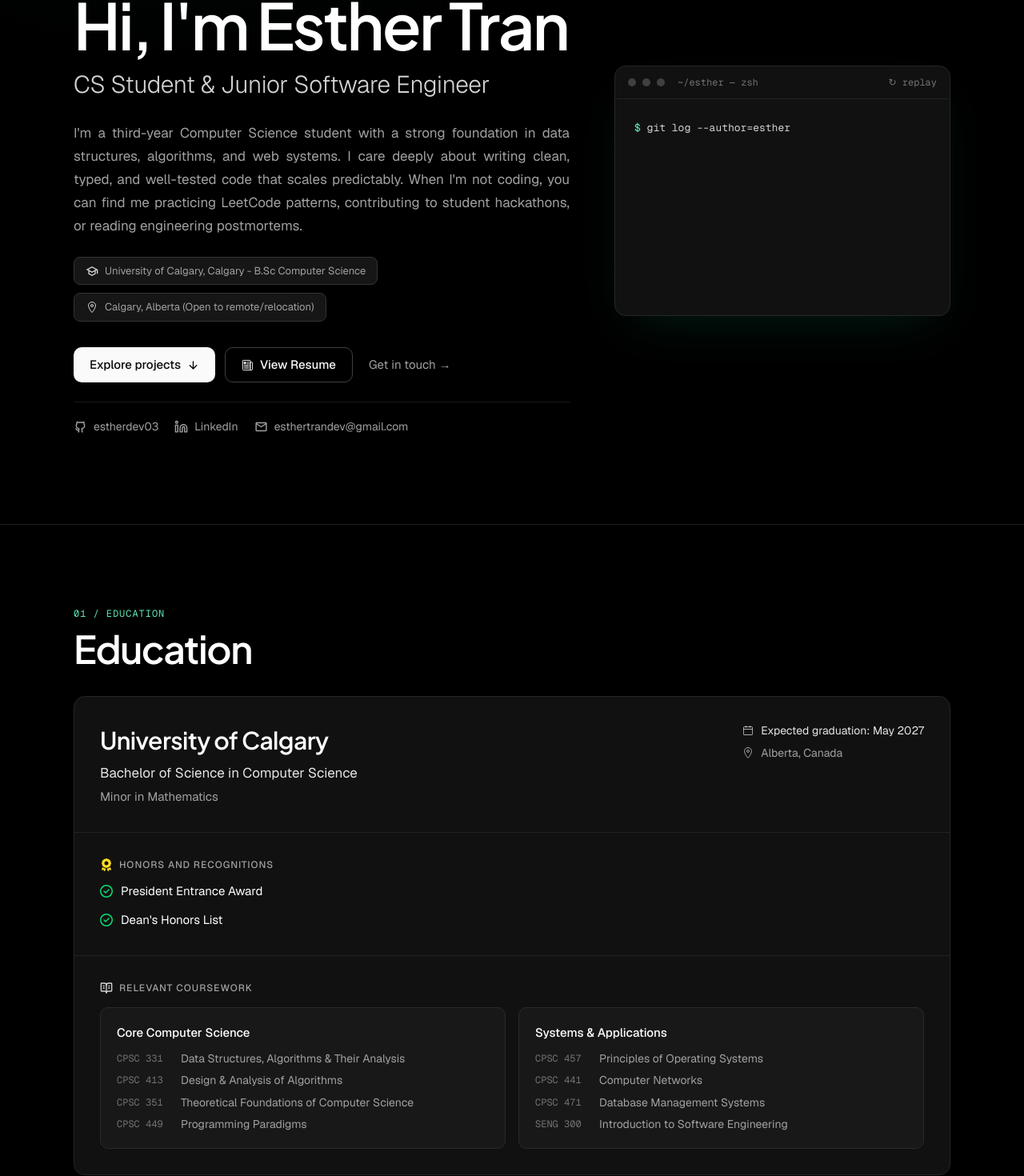
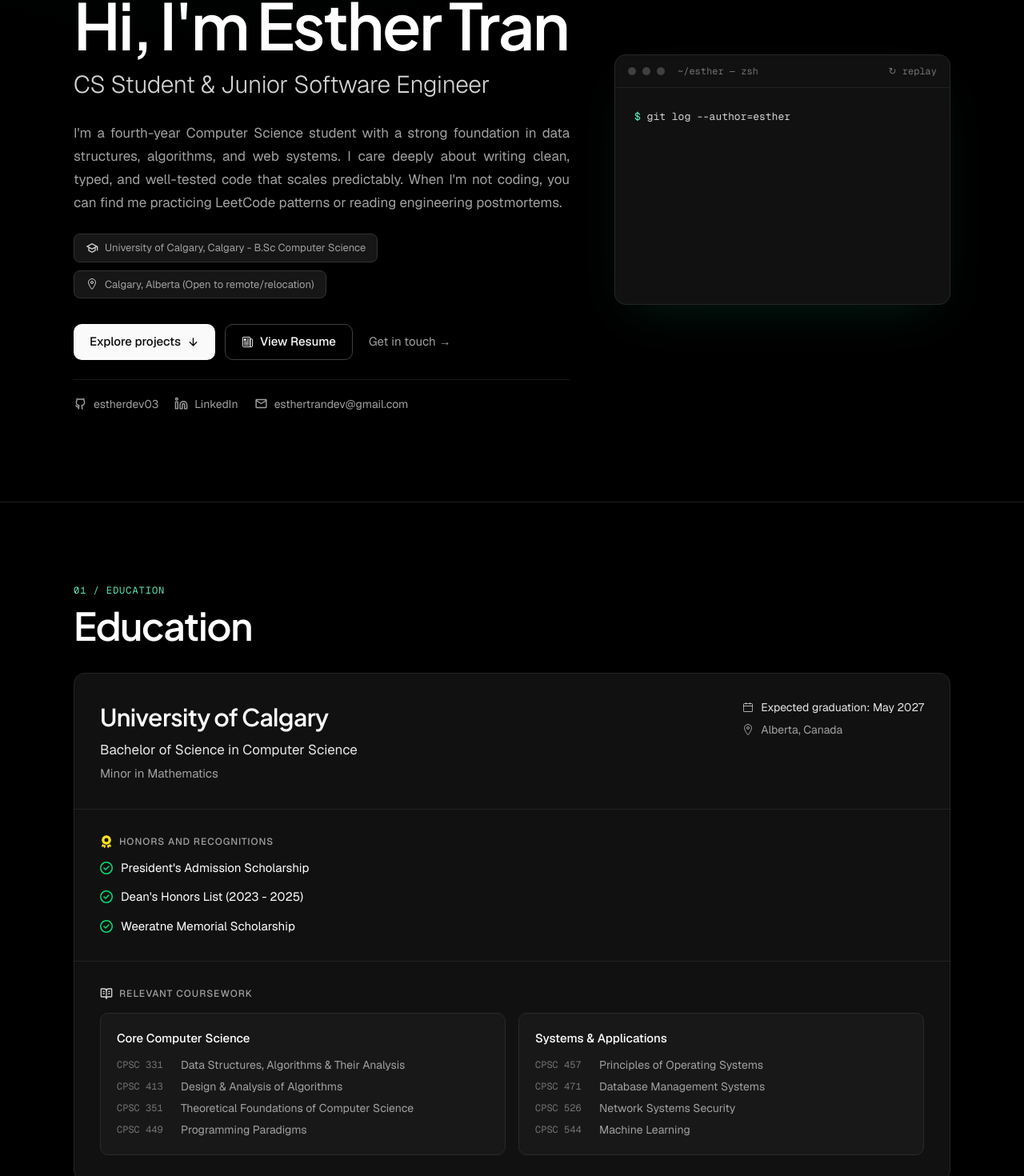
Before and after one commit to estherdev03/portfolio, a Next.js app: page / in a window 1280 px wide. Shown: the part 242-1712 px from the top of the page at 80% size. Built offline with nearby package versions, Linux system fonts and the light colour scheme.

Commit message:
feat: update the portfolio info and README

```diff
--- a/app/components/Education.tsx
+++ b/app/components/Education.tsx
@@ -9,7 +9,10 @@ const COURSEWORK = [
   {
     group: "Core Computer Science",
     items: [
-      { code: "CPSC 331", name: "Data Structures, Algorithms & Their Analysis" },
+      {
+        code: "CPSC 331",
+        name: "Data Structures, Algorithms & Their Analysis",
+      },
       { code: "CPSC 413", name: "Design & Analysis of Algorithms" },
       { code: "CPSC 351", name: "Theoretical Foundations of Computer Science" },
       { code: "CPSC 449", name: "Programming Paradigms" },
@@ -19,9 +22,9 @@ const COURSEWORK = [
     group: "Systems & Applications",
     items: [
       { code: "CPSC 457", name: "Principles of Operating Systems" },
-      { code: "CPSC 441", name: "Computer Networks" },
       { code: "CPSC 471", name: "Database Management Systems" },
-      { code: "SENG 300", name: "Introduction to Software Engineering" },
+      { code: "CPSC 526", name: "Network Systems Security" },
+      { code: "CPSC 544", name: "Machine Learning" },
     ],
   },
 ];
@@ -39,7 +42,9 @@ const Education = () => {
             <div className="text-[17px] text-neutral-200">
               Bachelor of Science in Computer Science
             </div>
-            <div className="text-[15px] text-neutral-400">Minor in Mathematics</div>
+            <div className="text-[15px] text-neutral-400">
+              Minor in Mathematics
+            </div>
           </div>
           <div className="flex flex-col gap-2 text-sm">
             <div className="flex items-center gap-2 text-neutral-200">
@@ -59,11 +64,15 @@ const Education = () => {
           </div>
           <div className="flex items-center gap-2.5 text-[15px]">
             <FaRegCircleCheck className="text-green-400 text-base" />
-            <div>President Entrance Award</div>
+            <div>President&apos;s Admission Scholarship</div>
           </div>
           <div className="flex items-center gap-2.5 text-[15px]">
             <FaRegCircleCheck className="text-green-400 text-base" />
-            <div>Dean&apos;s Honors List</div>
+            <div>Dean&apos;s Honors List (2023 - 2025)</div>
+          </div>
+          <div className="flex items-center gap-2.5 text-[15px]">
+            <FaRegCircleCheck className="text-green-400 text-base" />
+            <div>Weeratne Memorial Scholarship</div>
           </div>
         </div>
         <div className="p-[clamp(20px,3vw,32px)] flex flex-col gap-4">
--- a/app/components/Hero.tsx
+++ b/app/components/Hero.tsx
@@ -111,12 +111,11 @@ const Hero = () => {
             </div>
           </div>
           <p className="m-0 text-neutral-400 text-[clamp(15px,1.4vw,17px)] leading-[1.7] text-pretty text-justify">
-            I&apos;m a third-year Computer Science student with a strong
+            I&apos;m a fourth-year Computer Science student with a strong
             foundation in data structures, algorithms, and web systems. I care
             deeply about writing clean, typed, and well-tested code that scales
             predictably. When I&apos;m not coding, you can find me practicing
-            LeetCode patterns, contributing to student hackathons, or reading
-            engineering postmortems.
+            LeetCode patterns or reading engineering postmortems.
           </p>
           <div className="flex flex-wrap gap-2.5">
             <div className="flex items-center gap-2 px-3.5 py-1.75 bg-neutral-800/60 border border-[#333] rounded-lg text-[13px] text-neutral-400 max-w-full">
--- a/app/components/ProjectCard.tsx
+++ b/app/components/ProjectCard.tsx
@@ -36,8 +36,6 @@ const ProjectCard = ({
 }) => {
   const projectOrder = Object.values(ProjectName);
   const position = `0${projectOrder.indexOf(id) + 1} / 0${projectOrder.length}`;
-
-  console.log(githubRepo);
 
   return (
     <article className="border border-neutral-800 bg-[#0f0f0f] rounded-[18px] overflow-hidden transition-colors hover:border-[#3a3a3a]">
--- a/app/components/Projects.tsx
+++ b/app/components/Projects.tsx
@@ -56,16 +56,16 @@ const Projects = () => {
   const maplePathBenchmark = (
     <>
       <div className="highlight-tile">
-        <div>NDCG@10 Benchmark</div>
-        <div>Retrieval Eval</div>
+        <div>516 NOC Unit Groups</div>
+        <div>Hybrid RAG Index</div>
       </div>
       <div className="highlight-tile">
-        <div>NDCG@10 Benchmark</div>
-        <div>Retrieval Eval</div>
+        <div>NDCG@10 · 4 Pipelines</div>
+        <div>Retrieval Benchmark</div>
       </div>
       <div className="highlight-tile">
-        <div>NDCG@10 Benchmark</div>
-        <div>Retrieval Eval</div>
+        <div>186 pytest Tests</div>
+        <div>Automated Suite</div>
       </div>
     </>
   );
@@ -90,7 +90,8 @@ const Projects = () => {
       </li>
       <li>
         Built reactive Next.js 16 frontend with Zustand state store, React Hook
-        Form, and Zod client & server schema validation.
+        Form + Zod client validation, backed by class-validator DTOs on the
+        server.
       </li>
       <li>
         Deployed distributed production architecture with frontend hosted on
@@ -116,16 +117,16 @@ const Projects = () => {
   const pomodoroBenchmark = (
     <>
       <div className="highlight-tile">
-        <div>NDCG@10 Benchmark</div>
-        <div>Retrieval Eval</div>
+        <div>15 REST Endpoints</div>
+        <div>NestJS API</div>
       </div>
       <div className="highlight-tile">
-        <div>NDCG@10 Benchmark</div>
-        <div>Retrieval Eval</div>
+        <div>httpOnly Cookie Proxy</div>
+        <div>Next.js BFF Layer</div>
       </div>
       <div className="highlight-tile">
-        <div>NDCG@10 Benchmark</div>
-        <div>Retrieval Eval</div>
+        <div>25 / 5 / 15 min</div>
+        <div>Session Lifecycle</div>
       </div>
     </>
   );
@@ -173,16 +174,16 @@ const Projects = () => {
   const canvaBenchmark = (
     <>
       <div className="highlight-tile">
-        <div>NDCG@10 Benchmark</div>
-        <div>Retrieval Eval</div>
+        <div>Drag · Resize · Rotate</div>
+        <div>Canvas Editor</div>
       </div>
       <div className="highlight-tile">
-        <div>NDCG@10 Benchmark</div>
-        <div>Retrieval Eval</div>
+        <div>6 Mongoose Models</div>
+        <div>MongoDB Schema</div>
       </div>
       <div className="highlight-tile">
-        <div>NDCG@10 Benchmark</div>
-        <div>Retrieval Eval</div>
+        <div>PNG Export</div>
+        <div>html-to-image</div>
       </div>
     </>
   );
@@ -216,11 +217,11 @@ const Projects = () => {
       category: (
         <>
           <div className="stat-tile">
-            <div>NDCG@10 Benchmark</div>
-            <div>Retrieval Eval</div>
+            <div>BM25 + pgvector + RRF</div>
+            <div>Hybrid Retrieval</div>
           </div>
           <div className="stat-tile">
-            <div>LangGraph State</div>
+            <div>7-Node LangGraph</div>
             <div>Orchestration</div>
           </div>
           <div className="stat-tile">
@@ -322,7 +323,7 @@ const Projects = () => {
           </li>
         </>
       ),
-      testing: `Controller unit tests and integration tests in NestJS using Jest (app.controller.spec.ts), paired with strict Zod validation on all API payloads.`,
+      testing: `Jest unit and e2e harness scaffolded for every NestJS module (auth, users, pomodoro-session), with a global ValidationPipe enforcing class-validator DTOs on all API payloads and Zod schemas validating auth forms on the client.`,
       takeaway: ` Deepened proficiency in NestJS dependency injection patterns, enterprise auth protocols (TOTP, OAuth2, JWT), and deploying full-stack containerized applications to cloud platforms.`,
       github_url: "https://github.com/estherdev03/pomodoro-app",
       demo_url: "https://pomodoro-murex-beta.vercel.app",
@@ -330,7 +331,7 @@ const Projects = () => {
     canva_clone: {
       main_tag: "Full Stack & Graphics",
       secondary_tag: "Live Interactive App",
-      title: "Live Interactive App",
+      title: "Canva Clone (MERN Canva)",
       description: `Full-stack browser graphic design tool with multi-layer canvas editor, Cloudinary cloud asset storage & Google OAuth`,
       techTags: (
         <>
@@ -348,7 +349,7 @@ const Projects = () => {
       category: (
         <>
           <div className="stat-tile">
-            <div>Multi-Layer HTML5</div>
+            <div>Z-Indexed DOM Layers</div>
             <div>Canvas State</div>
           </div>
           <div className="stat-tile">
```
Also changed, not shown: 1 other file (tests, documents, lock files or other folders).
